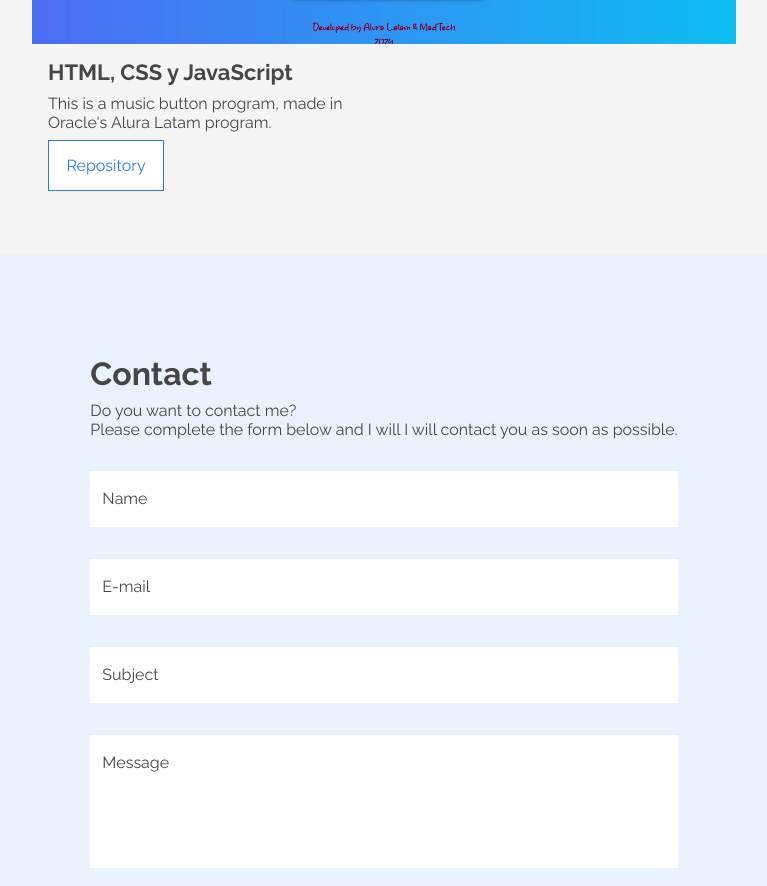
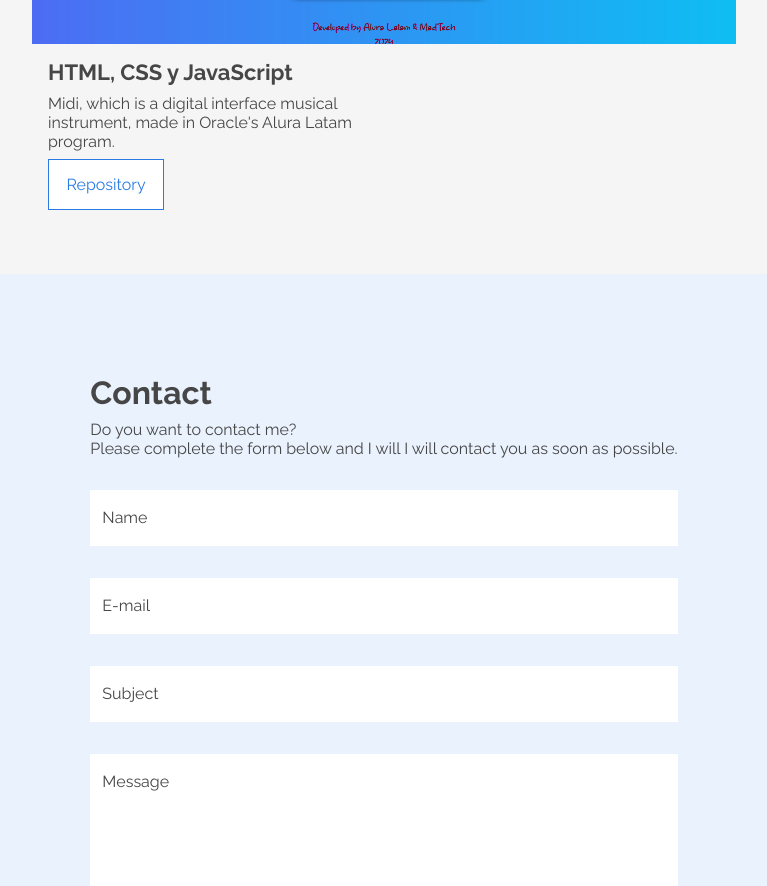
Before and after one commit to m1994d/portafolio, a website: page index.html in a window 1280 px wide. Shown: the part 3132-4018 px from the top of the page, without its empty margins (256-1023 px from the left). Drawn offline with Linux system fonts and the light colour scheme.

Commit message:
midi code

```diff
--- a/index.html
+++ b/index.html
@@ -346,7 +346,7 @@
                 <img class="experience__img" src="assets/images/midi.png">
                 <div class="experience__info__container">
                     <h2 class="experience__title" data-i18n="experienceworktitle1">HTML, CSS y JavaScript</h2>
-                    <h3 class="experience__text" data-i18n="experiencetext1">This is a music button program, made in Oracle's Alura Latam program.</h3>
+                    <h3 class="experience__text" data-i18n="experiencetext1">Midi, which is a digital interface musical instrument, made in Oracle's Alura Latam program.</h3>
                     <div class="experience__description">
                         <!-- Pon el enlace del proyecto en Github o GithubPages -->
                         <span class="experience__repo"><a href="https://github.com/m1994d/midi.git"
```
